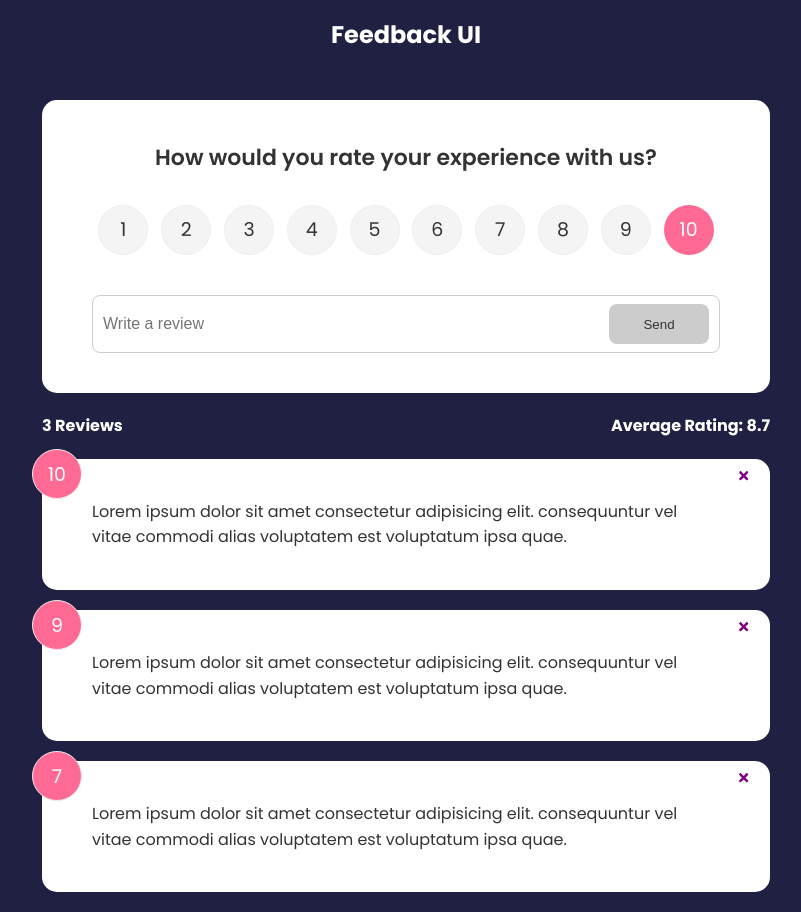
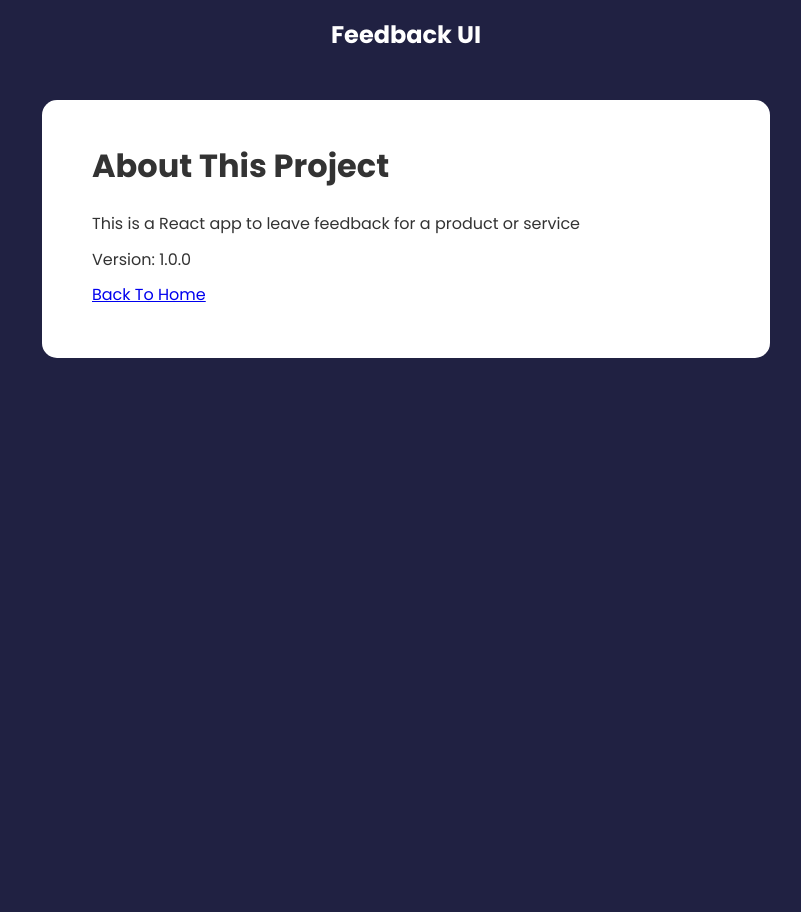
Before and after one commit to alexeiscript/feedback-app, a React (Create React App) app: page /about in a window 1280 px wide. Shown: the whole page, without its empty margins (234-1035 px from the left). After the commit the page ends 800 px from the top, so only its background shows below. Built offline with nearby package versions, Linux system fonts and the light colour scheme.

Commit message:
add routing

```diff
--- a/package.json
+++ b/package.json
@@ -10,6 +10,7 @@
     "react": "^17.0.2",
     "react-dom": "^17.0.2",
     "react-icons": "^4.3.1",
+    "react-router-dom": "^6.2.1",
     "react-scripts": "5.0.0",
     "uuid": "^8.3.2",
     "web-vitals": "^2.1.2"
--- a/src/App.js
+++ b/src/App.js
@@ -1,10 +1,12 @@
 import { useState } from 'react'
+import { BrowserRouter as Router, Routes, Route } from 'react-router-dom'
 import { v4 as uuidv4 } from 'uuid'
 import Header from './components/Header'
 import FeedbackList from './components/FeedbackList'
 import FeedbackData from './data/FeedbackData'
 import FeedbackStats from './components/FeedbackStats'
 import FeedbackForm from './components/FeedbackForm'
+import AboutPage from './pages/AboutPage'
 
 function App() {
   const [feedback, setFeedback] = useState(FeedbackData)
@@ -21,14 +23,27 @@
   }
 
   return (
-    <>
+    <Router>
       <Header />
       <div className='container'>
-        <FeedbackForm handleAdd={addFeedback} />
-        <FeedbackStats feedback={feedback} />
-        <FeedbackList feedback={feedback} handleDelete={deleteFeedback} />
+        <Routes>
+          <Route
+            path='/'
+            element={
+              <>
+                <FeedbackForm handleAdd={addFeedback} />
+                <FeedbackStats feedback={feedback} />
+                <FeedbackList
+                  feedback={feedback}
+                  handleDelete={deleteFeedback}
+                />
+              </>
+            }
+          />
+          <Route path='/about' element={<AboutPage />} />
+        </Routes>
       </div>
-    </>
+    </Router>
   )
 }
 
--- /dev/null
+++ b/src/pages/AboutPage.jsx
@@ -0,0 +1,18 @@
+import Card from '../components/shared/Card'
+
+function AboutPage() {
+  return (
+    <Card>
+      <div className='about'>
+        <h1>About This Project</h1>
+        <p>This is a React app to leave feedback for a product or service</p>
+        <p>Version: 1.0.0</p>
+        <p>
+          <a href='/'>Back To Home</a>
+        </p>
+      </div>
+    </Card>
+  )
+}
+
+export default AboutPage
```
Also changed, not shown: 1 other file (tests, documents, lock files or other folders).
